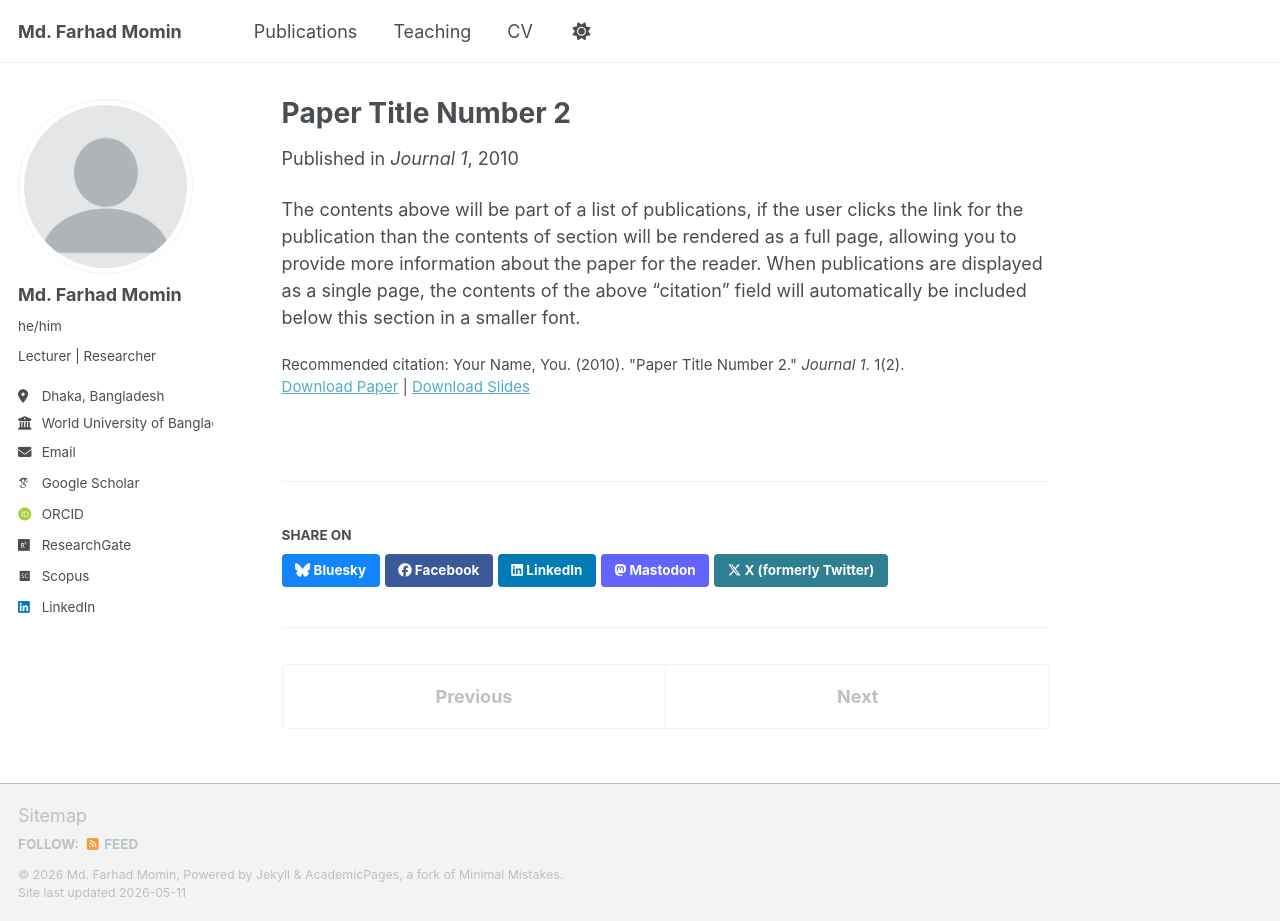
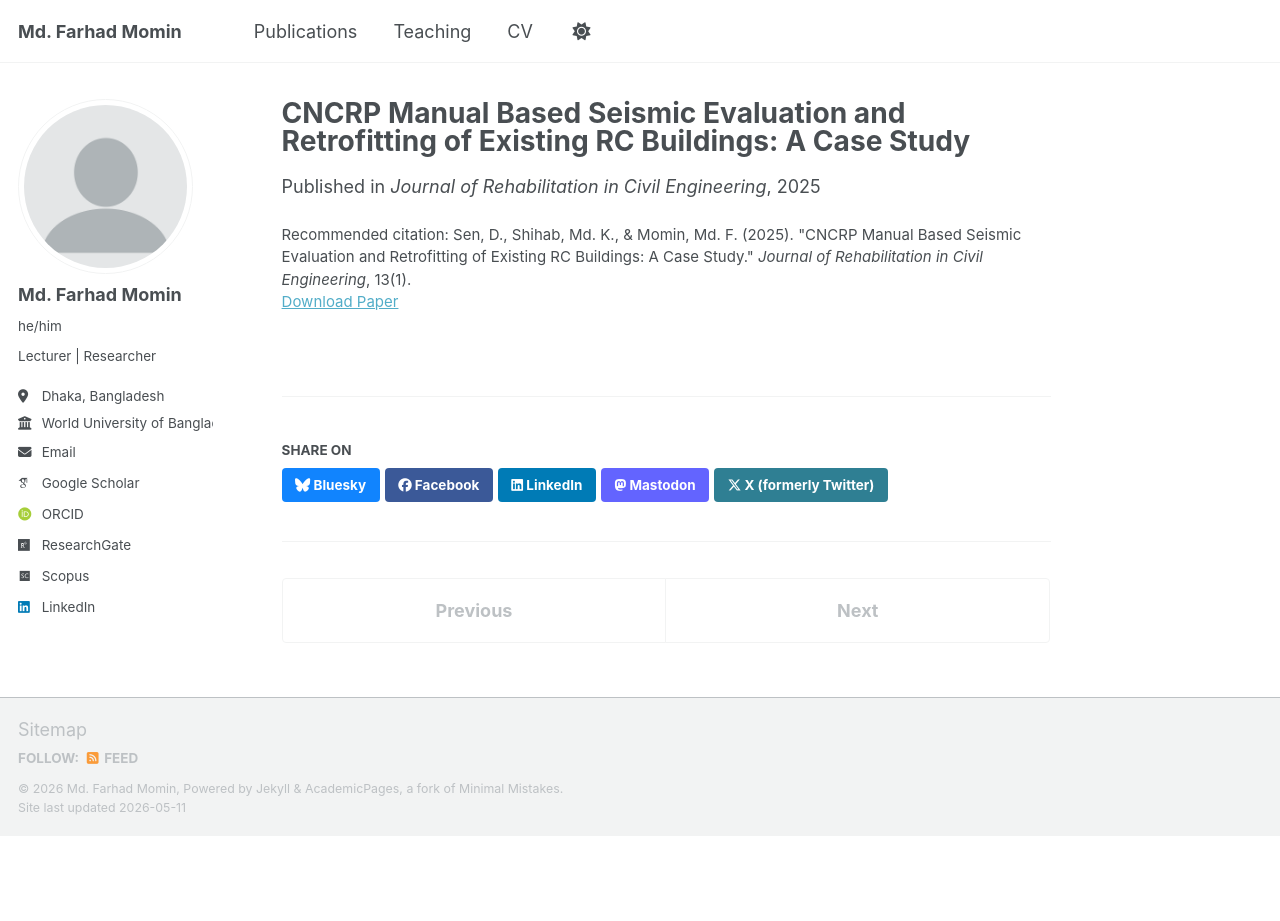
Before and after one commit to farhad-momin/farhad-momin.github.io, a Jekyll site: the page built from _publications/2010-10-01-paper-title-number-2.md, in a window 1280 px wide and 921 px high. Built offline with Jekyll 4.4.1, drawn with Linux system fonts in a browser that asks for light colours; some web fonts are replaced; a script bundle is joined from its source files by our own code; library files that are not in the unit come from our copies.

Commit message:
Update publication details for Paper Title Number 2

```diff
--- a/_publications/2010-10-01-paper-title-number-2.md
+++ b/_publications/2010-10-01-paper-title-number-2.md
@@ -1,14 +1,12 @@
 ---
-title: "Paper Title Number 2"
+title: "CNCRP Manual Based Seismic Evaluation and Retrofitting of Existing RC Buildings: A Case Study"
 collection: publications
 category: manuscripts
-permalink: /publication/2010-10-01-paper-title-number-2
-excerpt: 'This paper is about the number 2. The number 3 is left for future work.'
-date: 2010-10-01
-venue: 'Journal 1'
-slidesurl: 'https://academicpages.github.io/files/slides2.pdf'
-paperurl: 'https://academicpages.github.io/files/paper2.pdf'
-citation: 'Your Name, You. (2010). &quot;Paper Title Number 2.&quot; <i>Journal 1</i>. 1(2).'
+permalink: /publication/2025-01-01-cncrp-manual-based-seismic-evaluation-and-retrofitting-of-existing-rc-buildings-a-case-study-number-2
+excerpt: "This paper presents seismic evaluation and retrofitting of an existing reinforced concrete building using the CNCRP Manual."
+date: 2025-01-01
+venue: "Journal of Rehabilitation in Civil Engineering"
+paperurl: "https://doi.org/10.22075/jrce.2024.32938.1980"
+citation: 'Sen, D., Shihab, Md. K., &amp; Momin, Md. F. (2025). &quot;CNCRP Manual Based Seismic Evaluation and Retrofitting of Existing RC Buildings: A Case Study.&quot; <i>Journal of Rehabilitation in Civil Engineering</i>, 13(1).'
+
 ---
-
-The contents above will be part of a list of publications, if the user clicks the link for the publication than the contents of section will be rendered as a full page, allowing you to provide more information about the paper for the reader. When publications are displayed as a single page, the contents of the above "citation" field will automatically be included below this section in a smaller font.
```
